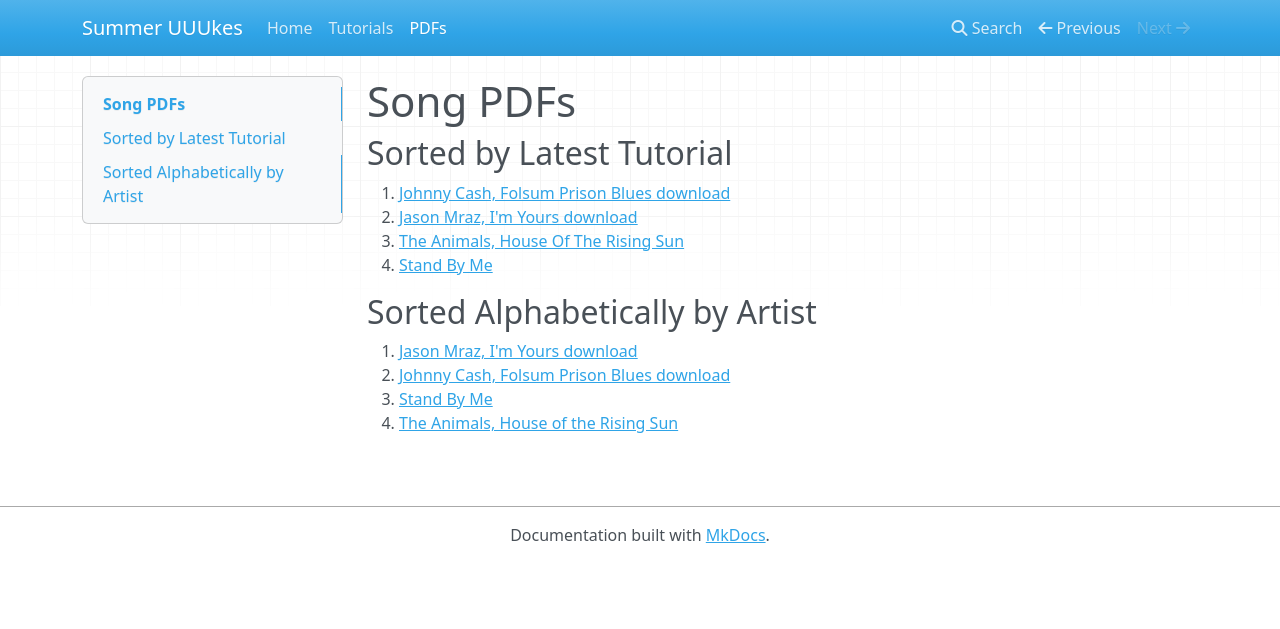
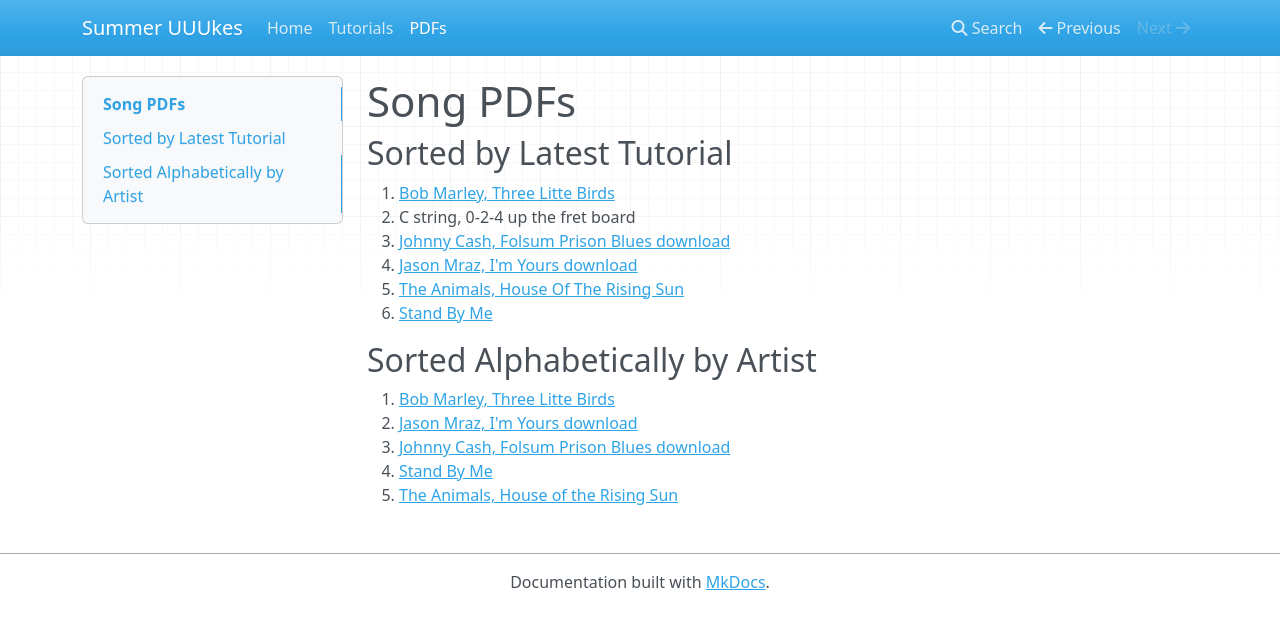
Before and after one commit to dougsweetser/uuukes, an MkDocs documentation site: the page built from docs/pdfs/pdfs.md, in a window 1280 px wide. Shown: the top 629 px of the page. Built offline with MkDocs 1.6.1, drawn with Linux system fonts in a browser that asks for light colours; nearby versions of some CDN libraries.

Commit message:
Updated.

```diff
--- a/docs/pdfs/pdfs.md
+++ b/docs/pdfs/pdfs.md
@@ -2,6 +2,8 @@
 
 ## Sorted by Latest Tutorial
 
+1. [Bob Marley, Three Litte Birds](Bob_Marley__Three_Little_Birds_Songsheet.pdf)
+1. C string, 0-2-4 up the fret board
 1. [Johnny Cash, Folsum Prison Blues download](Johnny_Cash__Folsom_Prison_Blues.pdf)
 1. [Jason Mraz, I'm Yours download](Jason_Mraz__Im_Yours.pdf)
 1. [The Animals, House Of The Rising Sun](Animals__House_Of_The_Rising_Sun.pdf)
@@ -10,6 +12,7 @@
 
 ## Sorted Alphabetically by Artist
 
+1. [Bob Marley, Three Litte Birds](Bob_Marley__Three_Little_Birds_Songsheet.pdf)
 1. [Jason Mraz, I'm Yours download](Jason_Mraz__Im_Yours.pdf)
 1. [Johnny Cash, Folsum Prison Blues download](Johnny_Cash__Folsom_Prison_Blues.pdf)
 1. [Stand By Me](Stand_By_Me__G.pdf)
```
Also changed, not shown: 1 other file.
